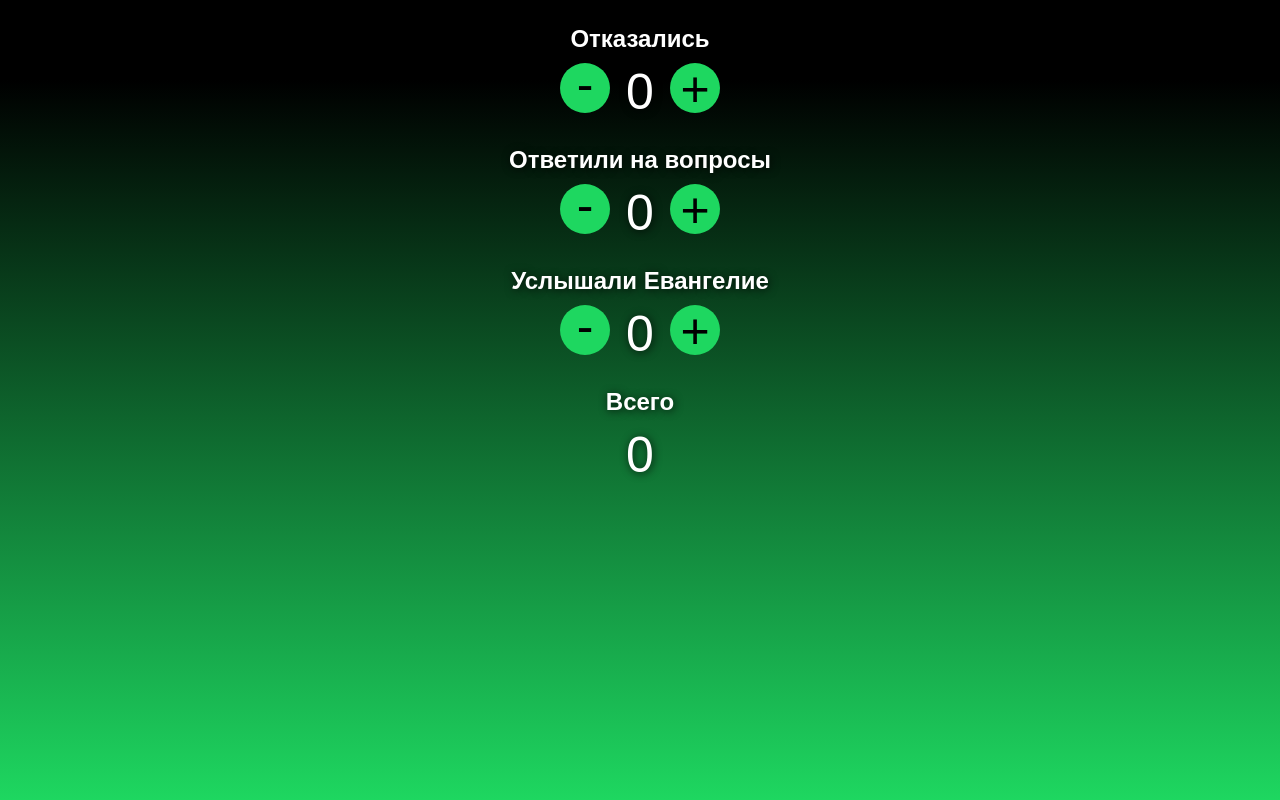
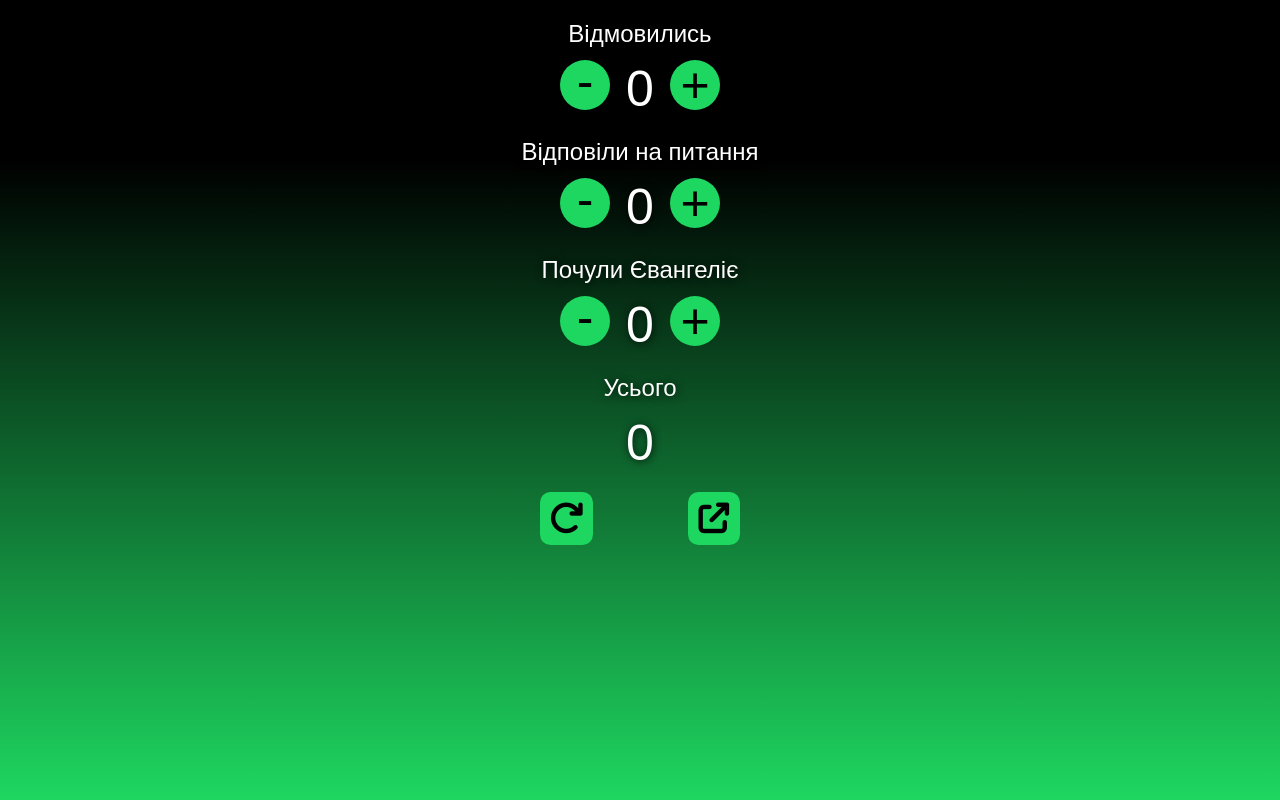
Before and after one commit to gungunzp/counter1, a plain HTML site: page index.html in a window 1280 px wide. Drawn offline with Linux system fonts and the light colour scheme.

Commit message:
txt to Ukrainian; add: reset functionality (js refactoring, localStorage), share btn, font-awesome; styling

```diff
--- a/index.html
+++ b/index.html
@@ -7,30 +7,37 @@
 	<meta name="viewport" content="width=device-width, initial-scale=1">
 	<title>Outreach counter</title>
 	<link rel="stylesheet" href="style.css">
+	<link rel="stylesheet" href="https://cdnjs.cloudflare.com/ajax/libs/font-awesome/6.1.1/css/all.min.css">
 	<script src="script.js"></script>
 </head>
 
 <body>
-	<h2>Отказались</h2>
-	<div id="declined">
+	<h2>Відмовились</h2>
+	<div id="declined" class="counter">
 		<button>-</button>
 		<span>0</span>
 		<button>+</button>
 	</div>
-	<h2>Ответили на вопросы</h2>
-	<div id="answered">
+	<h2>Відповіли на питання</h2>
+	<div id="answered" class="counter">
 		<button>-</button>
 		<span>0</span>
 		<button>+</button>
 	</div>
-	<h2>Услышали Евангелие</h2>
-	<div id="heared">
+	<h2>Почули Євангеліє</h2>
+	<div id="heared" class="counter">
 		<button>-</button>
 		<span>0</span>
 		<button>+</button>
 	</div>
-	<h2>Всего</h2>
-	<div id="total">0</div>
+	<h2>Усього</h2>
+	<div id="total">
+		<span>0</span>
+	</div>
+	<div id="actions">
+		<button id="reset"><i class="fa-solid fa-arrow-rotate-right"></i></button>
+		<button id="share"><i class="fa-solid fa-arrow-up-right-from-square"></i></button>
+	</div>
 </body>
 
 </html>
--- a/script.js
+++ b/script.js
@@ -3,31 +3,54 @@ document.addEventListener("DOMContentLoaded", function () {
         declined: document.getElementById('declined'),
         answered: document.getElementById('answered'),
         heared: document.getElementById('heared'),
+        total: document.getElementById('total'),
     };
-    const totalEl = document.getElementById('total');
 
     const minusBtnSelector = 'button:first-of-type';
     const plusBtnSelector = 'button:last-of-type';
 
-    const data = {};
+    const data = {
+        declined: 0,
+        answered: 0,
+        heared: 0,
+        total: 0,
+    }
 
-    const update = (param, updateValue) => () => {
-        // check for non sub-zero (fatality) values
+    const update = (key, value) => {
+        data[key] = +value;
+        elems[key].querySelector('span').innerHTML = value;
+        localStorage.setItem(key, value);
+    }
+
+    const updateCounter = (param, updateValue) => () => {
+        // check for non sub-zero values
         if (!(!data[param] && updateValue < 0)) {
-            data[param] += updateValue;
-
-            elems[param].querySelector('span').innerHTML = data[param];
-
-            totalEl.innerHTML = data.heared + data.answered + data.declined;
+            update(param, data[param] + updateValue);
+            update('total', data.total + updateValue);
         }
     }
 
-    for (let prop in elems) {
-        // filling data obj with corresponding values
-        data[prop] = Number(elems[prop].querySelector('span').innerHTML);
+    // initialization
+    for (let prop in data) {
+        update(prop, localStorage.getItem(prop) || data[prop]);
 
-        // adding on click handlers
-        elems[prop].querySelector(minusBtnSelector).addEventListener('click', update(prop, -1));
-        elems[prop].querySelector(plusBtnSelector).addEventListener('click', update(prop, 1));
+        // adding on click handlers for update buttons
+        if (prop !== 'total') {
+            elems[prop].querySelector(minusBtnSelector).onclick = updateCounter(prop, -1);
+            elems[prop].querySelector(plusBtnSelector).onclick = updateCounter(prop, 1);
+        }
     }
+
+    // reset
+    document.getElementById('reset').addEventListener('click', () => {
+        if (!!data.total && window.confirm('Ви впевнені, що хочете видалити всі дані?')) {
+            for (let prop in data) {
+                update(prop, 0);
+                // localStorage.clear();
+            }
+        }
+    });
+
+    // share
+    document.getElementById('share').onclick = () => console.table(data);
 });
--- a/style.css
+++ b/style.css
@@ -13,19 +13,30 @@ body {
   flex-direction: column;
   align-items: center;
   background-color: #000;
-  background-image: linear-gradient(#000 80px, var(--green));
+  background-image: linear-gradient(#000 20vh, var(--green));
 }
 
 h2 {
-  margin: 25px 0 0;
+  font-weight: normal;
+  margin: 20px 0 0;
   text-shadow: var(--text-shadow);
 }
 
 body > div {
   display: flex;
   font-size: 50px;
-  margin-top: 10px;
+  margin-top: 12px;
   text-shadow: var(--text-shadow);
+}
+
+.counter {
+  max-width: 160px; /* fix flexbox bug in Safari iOS */
+}
+
+#actions {
+  justify-content: space-between;
+  width: 200px;
+  margin-top: 20px;
 }
 
 body > div > span {
@@ -34,15 +45,12 @@ body > div > span {
 }
 
 button {
-  width: 1em;
-  height: 1em;
   background-color: var(--green);
-  font-size: 50px;
   line-height: 1;
-  font-weight: normal;
-  border-radius: 50%;
+  border-radius: 20%;
   border: none;
   outline: none;
+  padding: 0;
   cursor: pointer;
 }
 
@@ -51,8 +59,21 @@ button:hover {
   transform: scale(1.07);
 }
 
+.counter button {
+  width: 1em;
+  height: 1em;
+  font-size: 50px;
+  border-radius: 50%;
+}
+
 /* centering minus sign (to rewrite) */
-button:first-child {
-  line-height: 0.82;
-  padding-bottom: 0.28em;
+.counter button:first-child {
+  line-height: 0.85;
+  padding-bottom: 0.15em;
 }
+
+#actions button {
+  width: 1.5em;
+  height: 1.5em;
+  font-size: 35px;
+}
```
Also changed, not shown: timing.txt (added, +59 -0 lines), README.md.
